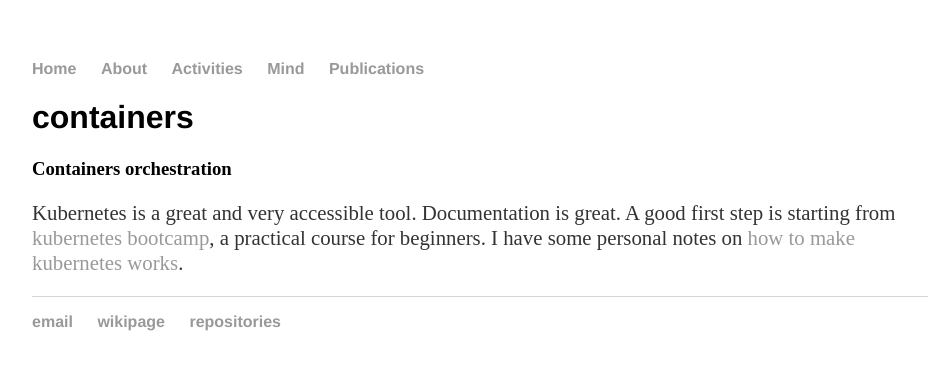
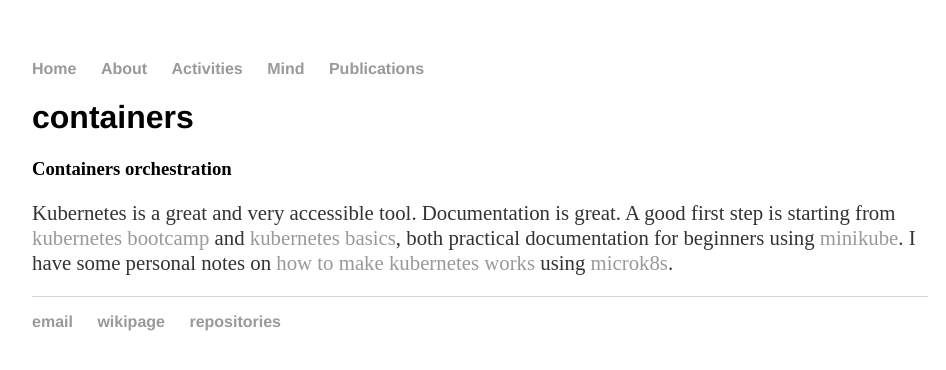
Before and after one commit to cleberjamaral/cleberjamaral.github.io, a Jekyll site: the page built from knowledge/it/containers.md, in a window 1280 px wide. Shown: the top 370 px of the page, without its empty margins (160-1106 px from the left). Built offline with Jekyll 4.4.1, drawn with Linux system fonts in a browser that asks for light colours; our own code applies the rules of GitHub Pages for plain Markdown files.

Commit message:
GitBook: [master] one page modified

```diff
--- a/knowledge/it/containers.md
+++ b/knowledge/it/containers.md
@@ -2,4 +2,4 @@
 
 ### Containers orchestration
 
-Kubernetes is a great and very accessible tool. Documentation is great. A good first step is starting from [kubernetes bootcamp](https://kubernetesbootcamp.github.io/), a practical course for beginners. I have some personal notes on [how to make kubernetes works](https://gist.github.com/cleberjamaral/2bbf21eb1bddfec8b4c6c01111eba102).
+Kubernetes is a great and very accessible tool. Documentation is great. A good first step is starting from [kubernetes bootcamp](https://kubernetesbootcamp.github.io/kubernetes-bootcamp) and [kubernetes basics](https://kubernetes.io/docs/tutorials/kubernetes-basics/), both practical documentation for beginners using [minikube](https://kubernetes.io/docs/setup/learning-environment/minikube/). I have some personal notes on [how to make kubernetes works](https://gist.github.com/cleberjamaral/2bbf21eb1bddfec8b4c6c01111eba102) using [microk8s](https://microk8s.io/).
```
